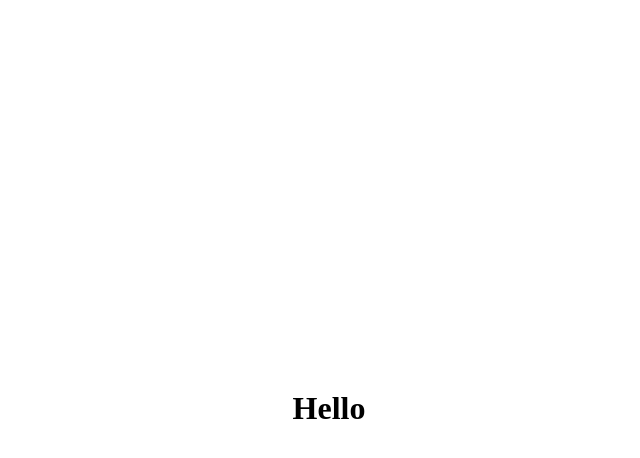
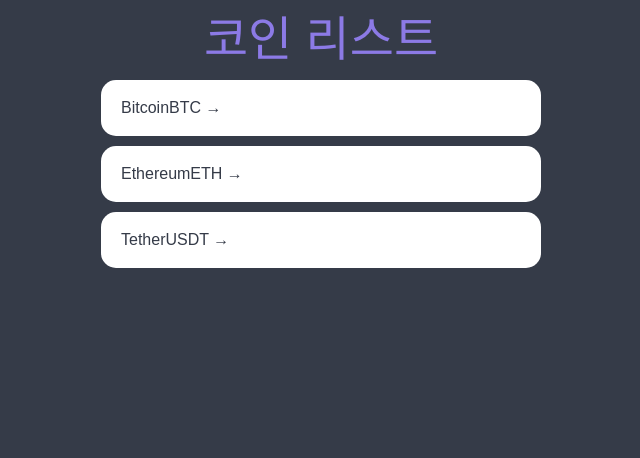
Before and after one commit to moonssa/crypto-tracker, a React (Create React App) app: page / in a window 1280 px wide. Shown: the top 458 px of the page, without its empty margins (319-959 px from the left). Built offline with nearby package versions, Linux system fonts and the light colour scheme.

Commit message:
make css with coins fake data

```diff
--- a/src/App.tsx
+++ b/src/App.tsx
@@ -1,8 +1,65 @@
 import React from "react";
 import styled from "styled-components";
+import { createGlobalStyle } from "styled-components";
+import Router from "./Router";
 
-const Title = styled.h1`
-  color: ${(props) => props.theme.textColor};
+const GlobalStyle = createGlobalStyle`
+@import url('https://fonts.googleapis.com/css2?family=Source+Sans+Pro:wght@300;400&display=swap');
+html, body, div, span, applet, object, iframe,
+h1, h2, h3, h4, h5, h6, p, blockquote, pre,
+a, abbr, acronym, address, big, cite, code,
+del, dfn, em, img, ins, kbd, q, s, samp,
+small, strike, strong, sub, sup, tt, var,
+b, u, i, center,
+dl, dt, dd, ol, ul, li,
+fieldset, form, label, legend,
+table, caption, tbody, tfoot, thead, tr, th, td,
+article, aside, canvas, details, embed,
+figure, figcaption, footer, header, hgroup,
+menu, nav, output, ruby, section, summary,
+time, mark, audio, video {
+	margin: 0;
+	padding: 0;
+	border: 0;
+	font-size: 100%;
+	font: inherit;
+	vertical-align: baseline;
+}
+/* HTML5 display-role reset for older browsers */
+article, aside, details, figcaption, figure,
+footer, header, hgroup, menu, nav, section {
+	display: block;
+}
+body {
+	line-height: 1;
+}
+ol, ul {
+	list-style: none;
+}
+blockquote, q {
+	quotes: none;
+}
+blockquote:before, blockquote:after,
+q:before, q:after {
+	content: '';
+	content: none;
+}
+table {
+	border-collapse: collapse;
+	border-spacing: 0;
+}
+*{
+  box-sizing: border-box;
+}
+body {
+  font-family: 'Source Sans Pro', sans-serif;
+  background-color: ${(props) => props.theme.bgColor};
+  color: ${(props) => props.theme.textColor}
+}
+a{
+  text-decoration: none;
+  color:inherit;
+}
 `;
 
 const Wrapper = styled.div`
@@ -15,9 +72,10 @@
 `;
 function App() {
   return (
-    <Wrapper>
-      <Title>Hello</Title>
-    </Wrapper>
+    <div>
+      <GlobalStyle />
+      <Router />
+    </div>
   );
 }
 
--- /dev/null
+++ b/src/Router.tsx
@@ -0,0 +1,18 @@
+import { BrowserRouter, Switch, Route } from "react-router-dom";
+import Coins from "./routes/Coins";
+import Coin from "./routes/Coin";
+function Router() {
+  return (
+    <BrowserRouter>
+      <Switch>
+        <Route path="/:coinId">
+          <Coin />
+        </Route>
+        <Route path="/">
+          <Coins />
+        </Route>
+      </Switch>
+    </BrowserRouter>
+  );
+}
+export default Router;
--- /dev/null
+++ b/src/routes/Coin.tsx
@@ -0,0 +1,11 @@
+import { useParams } from "react-router-dom";
+
+interface Params {
+  coinId: string;
+}
+function Coin() {
+  const { coinId } = useParams<Params>();
+  return <h1>Coin {coinId}</h1>;
+}
+
+export default Coin;
--- /dev/null
+++ b/src/routes/Coins.tsx
@@ -0,0 +1,86 @@
+import { Link } from "react-router-dom";
+import styled from "styled-components";
+
+const Container = styled.div`
+  padding: 0px 20px;
+  max-width: 480px;
+  margin: 0 auto;
+`;
+const Header = styled.header`
+  height: 10vh;
+  display: flex;
+  justify-content: center;
+  align-items: center;
+`;
+const CoinsList = styled.ul``;
+
+const Coin = styled.li`
+  background-color: white;
+  color: ${(props) => props.theme.bgColor};
+  margin-bottom: 10px;
+  /* padding: 20px; */
+  border-radius: 15px;
+  a {
+    padding: 20px;
+    transition: color 0.2s ease-in;
+    display: block;
+  }
+  &:hover {
+    a {
+      color: ${(props) => props.theme.accentColor};
+    }
+  }
+`;
+const Title = styled.h1`
+  font-size: 48px;
+  color: ${(props) => props.theme.accentColor};
+`;
+const coins = [
+  {
+    id: "btc-bitcoin",
+    name: "Bitcoin",
+    symbol: "BTC",
+    rank: 1,
+    is_new: false,
+    is_active: true,
+    type: "coin",
+  },
+  {
+    id: "eth-ethereum",
+    name: "Ethereum",
+    symbol: "ETH",
+    rank: 2,
+    is_new: false,
+    is_active: true,
+    type: "coin",
+  },
+  {
+    id: "usdt-tether",
+    name: "Tether",
+    symbol: "USDT",
+    rank: 3,
+    is_new: false,
+    is_active: true,
+    type: "token",
+  },
+];
+
+function Coins() {
+  return (
+    <Container>
+      <Header>
+        <Title>코인 리스트</Title>
+      </Header>
+      <CoinsList>
+        {coins.map((coin) => (
+          <Coin key={coin.id}>
+            <Link to={`/${coin.id}`}>
+              {`${coin.name}${coin.symbol}`} &rarr;
+            </Link>
+          </Coin>
+        ))}
+      </CoinsList>
+    </Container>
+  );
+}
+export default Coins;
--- a/src/theme.ts
+++ b/src/theme.ts
@@ -11,7 +11,7 @@
 // };
 
 export const theme: DefaultTheme = {
-  bgColor: "white",
-  textColor: "black",
-  btnColor: "tomato",
+  bgColor: "#353b48",
+  textColor: "#f5f6fa",
+  accentColor: "#8c7ae6",
 };
```
Also changed, not shown: src/styled.d.ts (added, +8 -0 lines).
